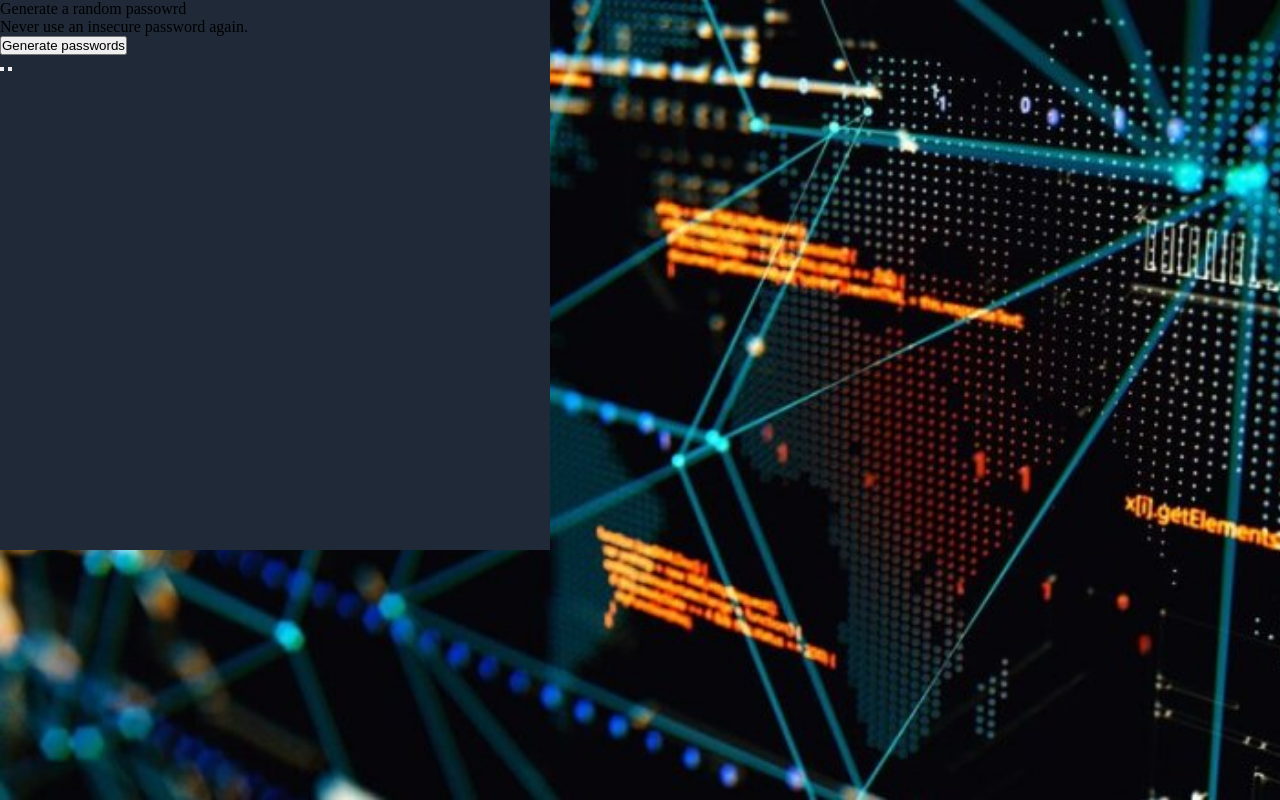
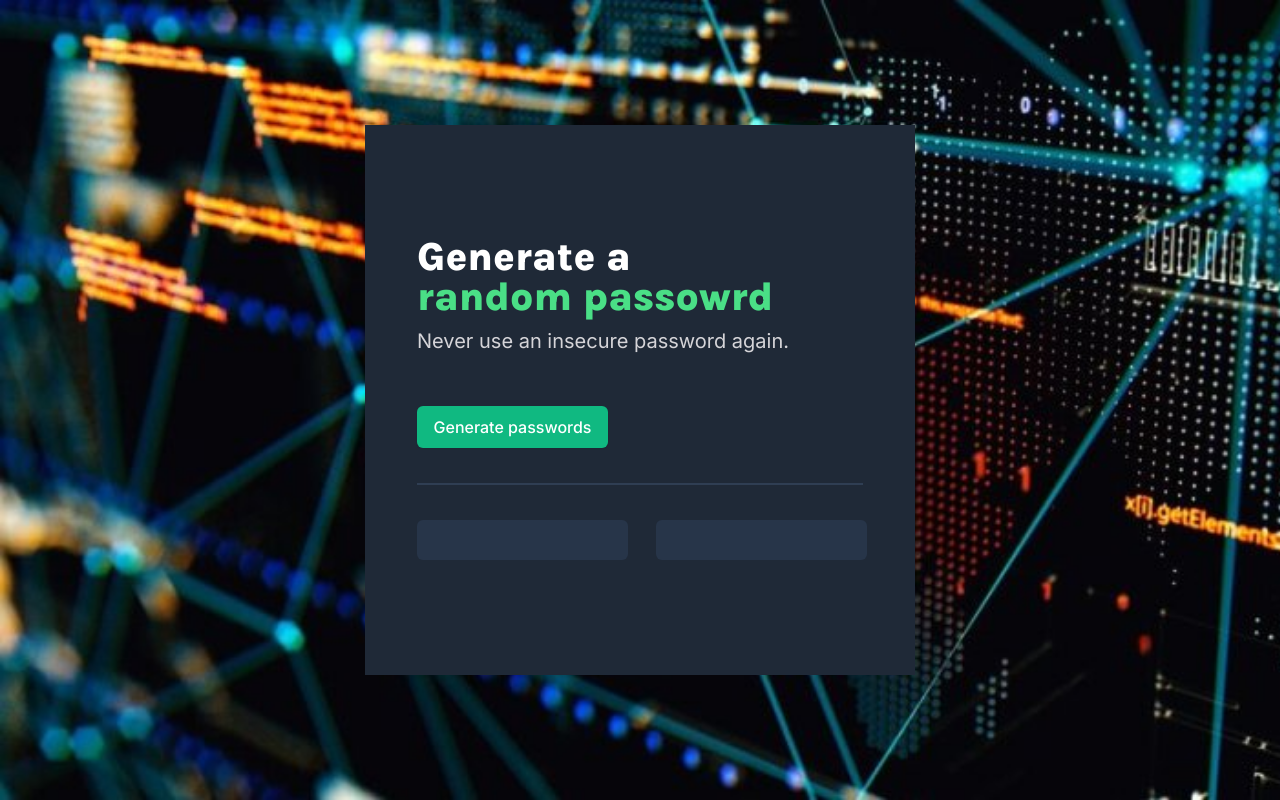
Before and after one commit to majakwani/Password-Generator, a plain HTML site: page index.html in a window 1280 px wide. Drawn offline with Linux system fonts and the light colour scheme.

Commit message:
Styled complete app

```diff
--- a/style.css
+++ b/style.css
@@ -12,16 +12,84 @@ body{
     width: 100%; height: 100%;
     background: url('./background.jpg') no-repeat;
     background-size: cover;
-}
-
-.flex{
     display: flex;
     justify-content: center;
     align-items: center;
 }
 
 .container{
+    display: flex;
+    flex-direction: column;
+    justify-content: center;
     width: 550px;
     height: 550px;
     background-color: #1F2937;
 }
+
+.title{
+    width: 360px;
+    height: 80px;
+    font-family: 'Karla', sans-serif;
+    font-size: 40px;
+    line-height: 40px;
+    color: white;
+    margin-left: 52px;
+    margin-bottom: 10px;
+}
+span{
+    color: #4ADF86;
+}
+
+.description{
+    margin-left: 52px;
+    width: 372px;
+    height: 28px;
+    font-family: 'Inter', sans-serif;
+    font-size: 20px;
+    line-height: 28px;
+    color: #D5D4D8;
+    font-weight: 400;
+    margin-bottom: 51px;
+}
+
+.action-button{
+    width: 191px;
+    height: 42px;
+    background-color: #10B981;
+    box-shadow: 0px 1px 2px rgba(0, 0, 0, 0.05);
+    border-radius: 6px;
+    font-family: 'Inter', sans-serif;
+    font-weight: 500;
+    font-size: 16px;
+    line-height: 24px;
+    color: #FFFFFF;
+    border: none;
+    margin-left: 52px;
+    margin-bottom: 35px;
+}
+
+.line{
+    width: 446px;
+    border: 1px solid #2F3E53;
+    margin-left: 52px;
+    margin-bottom: 35px;
+}
+
+.passwords{
+    margin-left: 52px;
+}
+
+.password{
+    width: 211px;
+    height: 40px;
+    background-color: #273549;
+    border-radius: 6px;
+    border: none;
+    margin-right: 24px;
+    font-family: 'Inter', sans-serif;
+    font-weight: 500;
+    font-size: 16px;
+    line-height: 32px;
+    text-align: center;
+    color: #55F991;
+}
```
